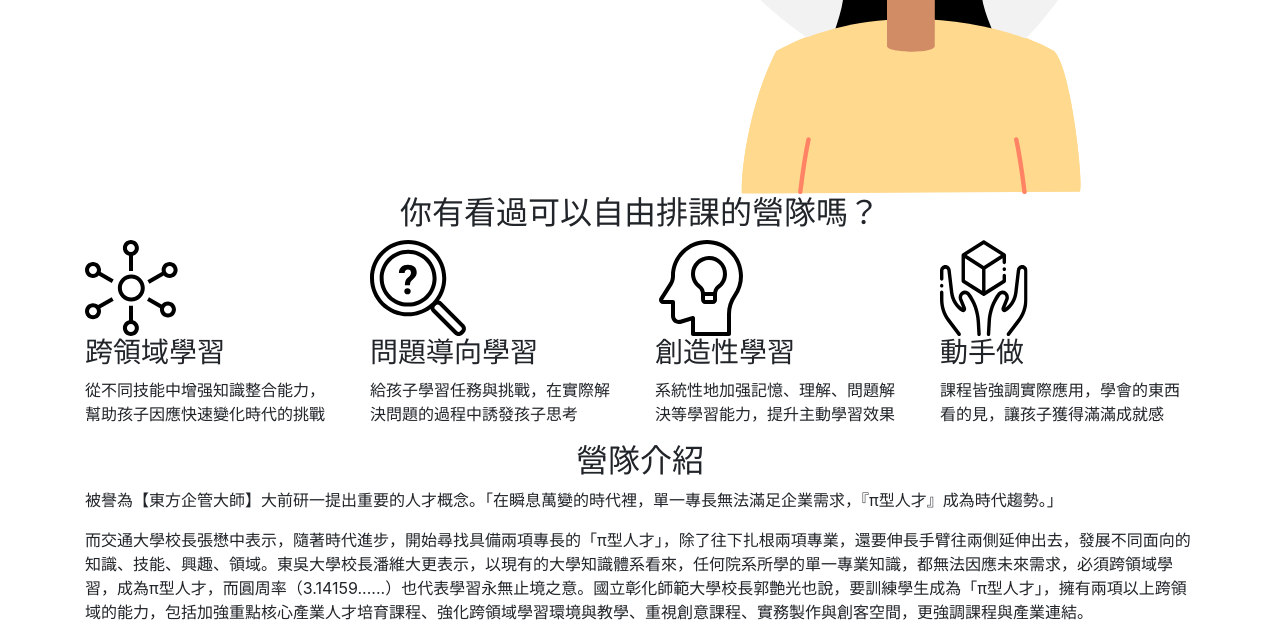
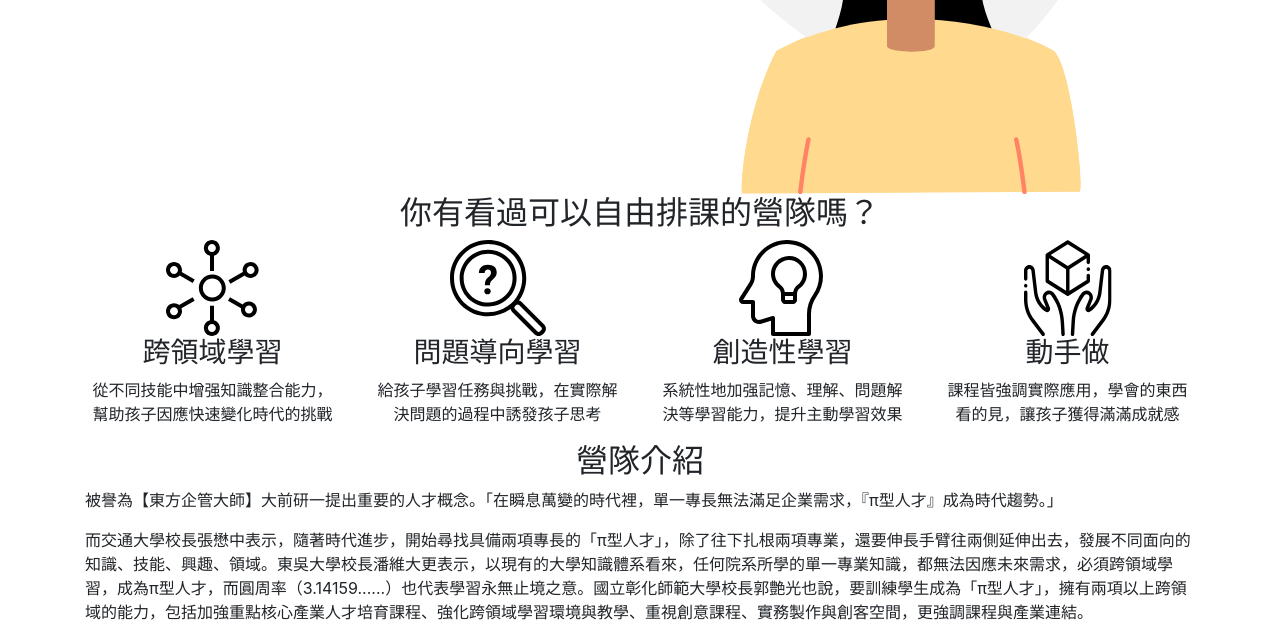
Before and after one commit to FooJiaYin/2020-pi-camp, a PHP site: page / in a window 1280 px wide. Shown: the part 546-1170 px from the top of the page. Run offline with PHP 8.4, Linux system fonts and the light colour scheme.

Commit message:
Feature section

```diff
--- a/css/style.css
+++ b/css/style.css
@@ -1,3 +1,7 @@
 h2 {
     text-align:center;
 }
+
+.feature-item {
+    text-align: center;
+}
--- a/index.html
+++ b/index.html
@@ -85,28 +85,28 @@
                         <h2>你有看過可以自由排課的營隊嗎？</h2>
                         <div class="row">
                             <div class="col-lg-3 col-md-3 col-sm-6">
-                                <div class="">
+                                <div class="feature-item">
                                     <img class"" src="img/feature-1.svg">
                                     <h3>跨領域學習</h3>
                                     <p>從不同技能中增强知識整合能力，幫助孩子因應快速變化時代的挑戰</p>
                                 </div>
                             </div>
                             <div class="col-lg-3 col-md-3 col-sm-6">
-                                <div class="">
+                                <div class="feature-item">
                                     <img class"" src="img/feature-2.svg">
                                     <h3>問題導向學習</h3>
                                     <p>給孩子學習任務與挑戰，在實際解決問題的過程中誘發孩子思考</p>
                                 </div>
                             </div>
                             <div class="col-lg-3 col-md-3 col-sm-6">
-                                <div class="">
+                                <div class="feature-item">
                                     <img class"" src="img/feature-3.svg">
                                     <h3>創造性學習</h3>
                                     <p>系統性地加强記憶、理解、問題解決等學習能力，提升主動學習效果</p>
                                 </div>
                             </div>
                             <div class="col-lg-3 col-md-3 col-sm-6">
-                                <div class="">
+                                <div class="feature-item">
                                     <img class"" src="img/feature-4.svg">
                                     <h3>動手做</h3>
                                     <p>課程皆強調實際應用，學會的東西看的見，讓孩子獲得滿滿成就感</p>
```
